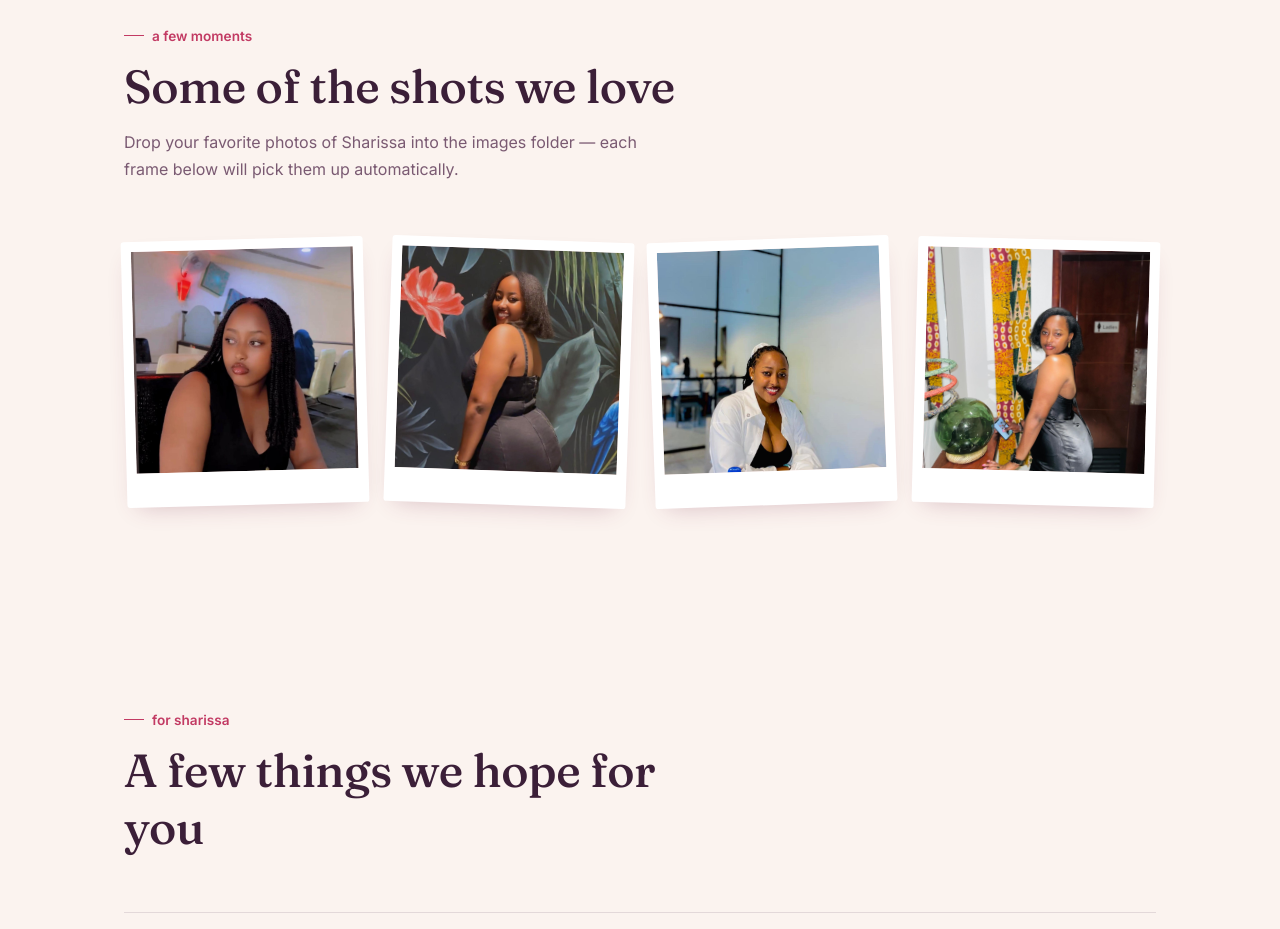
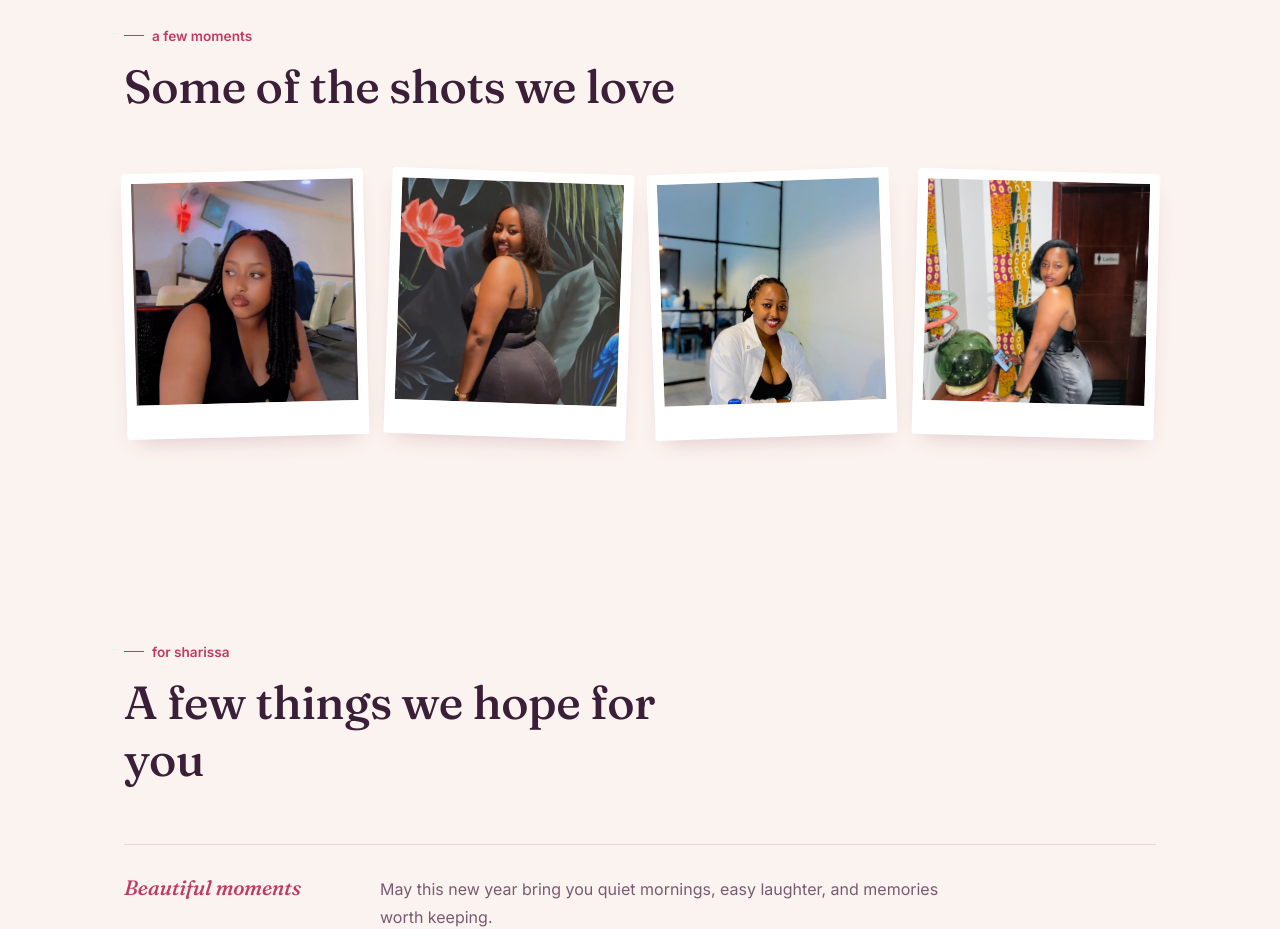
Before and after one commit to wizzysabin-png/Cherissa-birth-day, a plain HTML site: page index.html in a window 1280 px wide. Shown: the part 880-1809 px from the top of the page. Drawn offline with Linux system fonts and the light colour scheme.

Commit message:
Remove photo upload instruction from index.html
Remove instruction for dropping favorite photos into the images folder.

```diff
--- a/index.html
+++ b/index.html
@@ -585,7 +585,6 @@
       <div class="section-head">
         <div class="kicker">a few moments</div>
         <h2>Some of the shots we love</h2>
-        <p>Drop your favorite photos of Sharissa into the images folder — each frame below will pick them up automatically.</p>
       </div>
 
       <div class="gallery-strip" id="galleryStrip">
```
